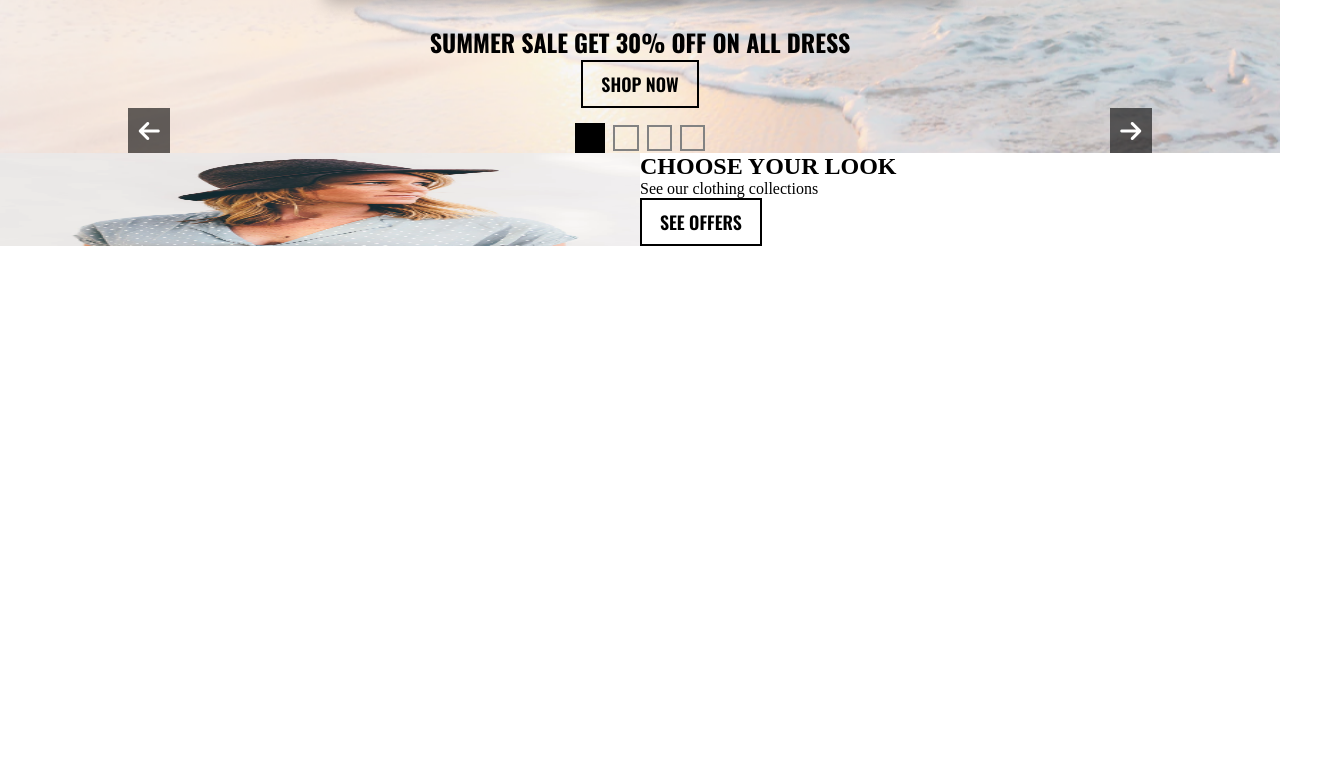
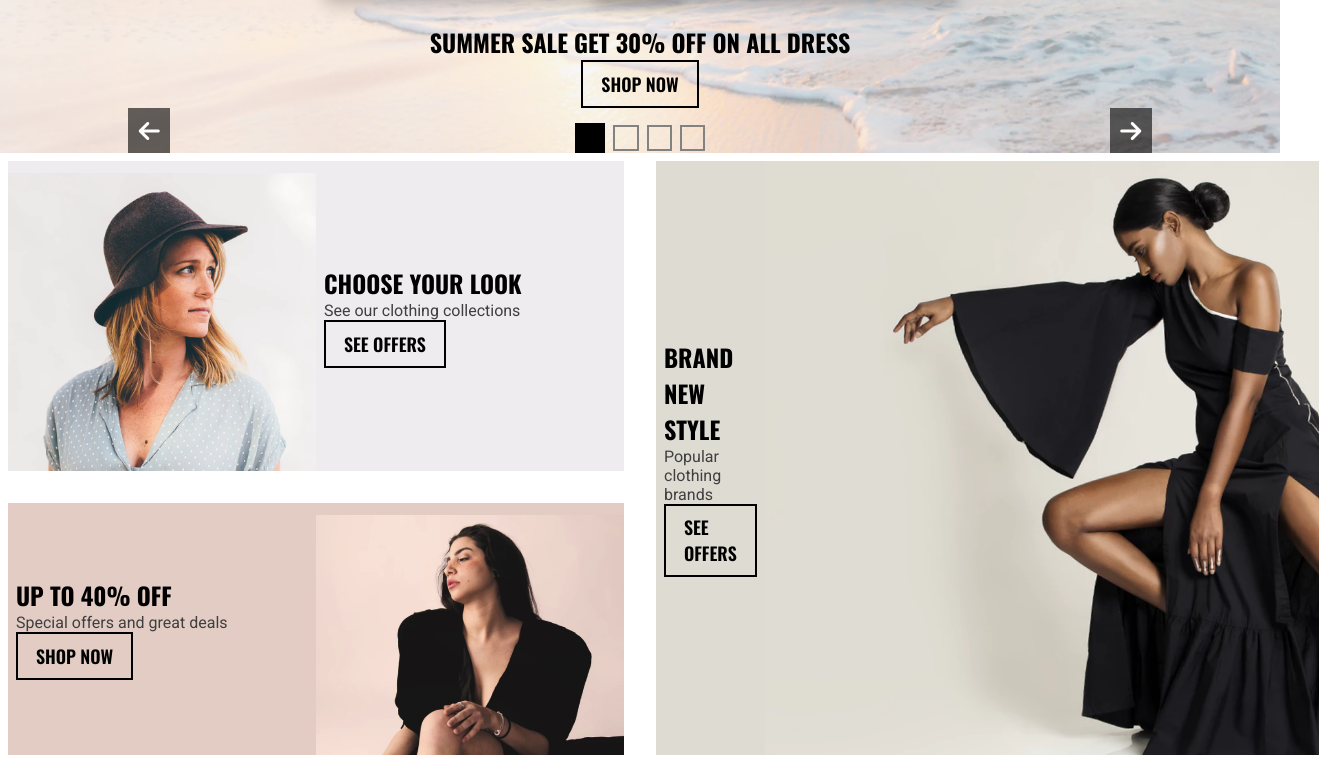
Before and after one commit to rafa64H/crisp-ecommerce-practice, a React (Vite) app: page / in a window 1280 px wide. Shown: the part 637-1400 px from the top of the page, 1319 px wide, since content can reach past the window. Before the commit the page ends 883 px from the top, so only its background shows below. Built offline with nearby package versions, Linux system fonts and the light colour scheme.

Commit message:
I finished for now the component Section2 and styled the grid.
I the classes props of that components is to
introduce your own styles to the component.

```diff
--- a/src/components/section2.jsx
+++ b/src/components/section2.jsx
@@ -5,13 +5,28 @@ function SectionTwo({
   backgroundImage,
   textTitleSectionTwo,
   textParaSectionTwo,
+  linkText,
+  imageToLeft,
+  classesSection2,
+  classesImg,
+  classesContent,
+  classesTitle,
+  classesPara,
 }) {
   return (
-    <div className={('section2', backgroundImage)}>
-      <div className="section2-content">
-        <h2 className="section2__title">{textTitleSectionTwo}</h2>
-        <p className="section2__para">{textParaSectionTwo}</p>
-        <LinkButton linkText="SEE OFFERS" />
+    <div className={`section2 ${classesSection2}`}>
+      <img
+        src={backgroundImage}
+        alt=""
+        className={`section2-img ${classesImg}`}
+        data-image-left={imageToLeft}
+      />
+      <div className={`section2-content ${classesContent}`}>
+        <h2 className={`section2__title ${classesTitle}`}>
+          {textTitleSectionTwo}
+        </h2>
+        <p className={`section2__para ${classesPara}`}>{textParaSectionTwo}</p>
+        <LinkButton linkText={linkText} />
       </div>
     </div>
   );
--- a/src/main.jsx
+++ b/src/main.jsx
@@ -8,6 +8,10 @@ import SectionTwo from './components/section2';
 
 import womanHomeOne from './assets/home/woman-home2.png';
 import womanHomeTwo from './assets/home/woman-home1.png';
+import womanHomeThree from './assets/home/woman-home3.png';
+import womanHomeFour from './assets/home/woman-home4.png';
+import womanHomeFive from './assets/home/woman-home5.png';
+import womanHomeSix from './assets/home/woman-home6.png';
 
 ReactDOM.createRoot(document.getElementById('root')).render(
   <React.StrictMode>
@@ -21,9 +25,28 @@ ReactDOM.createRoot(document.getElementById('root')).render(
     />
     <section className="grid">
       <SectionTwo
-        backgroundImage="section2-background1"
+        backgroundImage={womanHomeThree}
         textTitleSectionTwo="CHOOSE YOUR LOOK"
         textParaSectionTwo="See our clothing collections"
+        linkText="SEE OFFERS"
+        imageToLeft="true"
+        classesSection2="grid-item1"
+      />
+      <SectionTwo
+        backgroundImage={womanHomeFive}
+        textTitleSectionTwo="BRAND NEW STYLE"
+        textParaSectionTwo="Popular clothing brands"
+        linkText="SEE OFFERS"
+        imageToLeft="false"
+        classesSection2="section2-home2 grid-item2"
+      />
+      <SectionTwo
+        backgroundImage={womanHomeFour}
+        textTitleSectionTwo="UP TO 40% OFF"
+        textParaSectionTwo="Special offers and great deals"
+        linkText="SHOP NOW"
+        imageToLeft="false"
+        classesSection2="section2-home3 grid-item3"
       />
     </section>
   </React.StrictMode>
--- a/src/styles.scss
+++ b/src/styles.scss
@@ -15,6 +15,7 @@ $darker-gray: #3f3f3f;
 *,
 *::before,
 *::after {
+  max-width: 100%;
   padding: 0;
   margin: 0;
   box-sizing: border-box;
@@ -27,6 +28,14 @@ body {
 h1 {
   font-family: $font-oswald;
 }
+h2 {
+  font-family: $font-oswald;
+}
+p {
+  font-family: $font-roboto;
+  color: $darker-gray;
+}
+
 li {
   font-family: $font-oswald;
 }
@@ -39,11 +48,6 @@ button {
   border: transparent;
 
   cursor: pointer;
-}
-
-img {
-  max-width: 100%;
-  height: auto;
 }
 
 i {
@@ -211,14 +215,55 @@ nav {
   background-image: url('./assets/home/hero-img.png');
 }
 
-.section2 {
-  &-background1 {
-    background-image: url('./assets/home/woman-home3.png');
-    background-size: 50% 100%;
-    background-repeat: no-repeat;
-  }
-  &-content {
-    width: 50%;
-    margin-left: auto;
+.grid {
+  .section2 {
+    display: flex;
+    align-items: center;
+
+    background-color: #eeecee;
+    margin: 0.5em;
+
+    &-img {
+      width: 50%;
+      align-self: flex-end;
+    }
+    [data-image-left='false'] {
+      order: 2;
+    }
+    &-content {
+      width: 50%;
+      margin-left: auto;
+      padding: 0.5em;
+    }
+
+    &-home2 {
+      background-color: #dedbd3;
+      .section2-content {
+        padding: 2em 0.5em;
+      }
+      .section2-img {
+        width: 90%;
+      }
+    }
+    &-home3 {
+      background-color: #e2ccc4;
+    }
   }
 }
+
+@media screen and (min-width: 1200px) {
+  .grid {
+    display: grid;
+    grid-gap: 1em;
+    .grid-item1 {
+      grid-column: 1/1;
+    }
+    .grid-item2 {
+      grid-column: 2/2;
+      grid-row: 1/3;
+    }
+    .grid-item3 {
+      grid-column: 1/1;
+    }
+  }
+}
```
